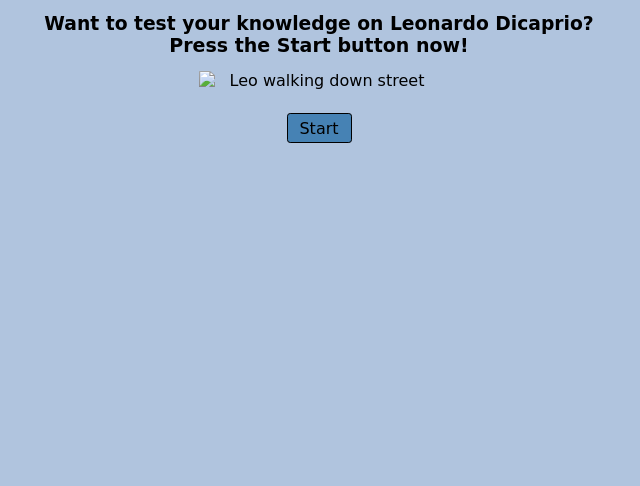
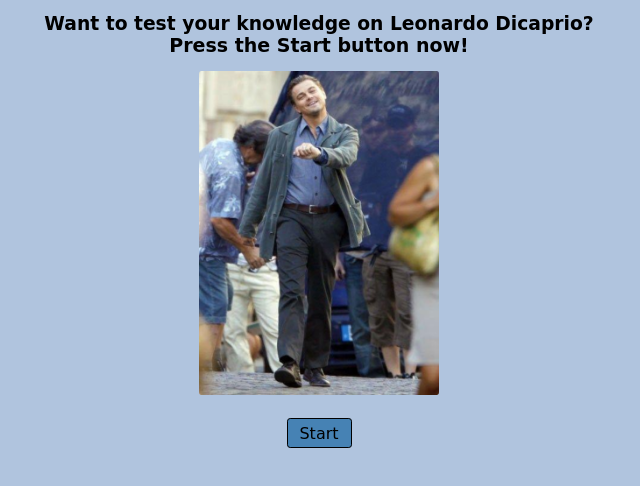
Before and after one commit to Lindajaay0/leo-quiz-app, a plain HTML site: page index.html in a window 1280 px wide. Shown: the part 154-640 px from the top of the page, without its empty margins (321-961 px from the left). Drawn offline with nearby package versions, Linux system fonts and the light colour scheme; a web font is replaced by a local one.

Commit message:
Update index.html

```diff
--- a/index.html
+++ b/index.html
@@ -32,7 +32,7 @@
       <section class="startQuiz box">
         <h1>Want to test your knowledge on Leonardo Dicaprio?</h1>
         <h2>Press the Start button now!</h2>
-        <img src="images/welcomeLeo.png" id="helloLeo" alt="Leo walking down street" class="images">
+        <img src="leo-images/welcomeLeo.png" id="helloLeo" alt="Leo walking down street" class="images">
         <button type="button" class="startButton button">Start</button>
       </section>
       <section class="questionBox box altBox">
```
